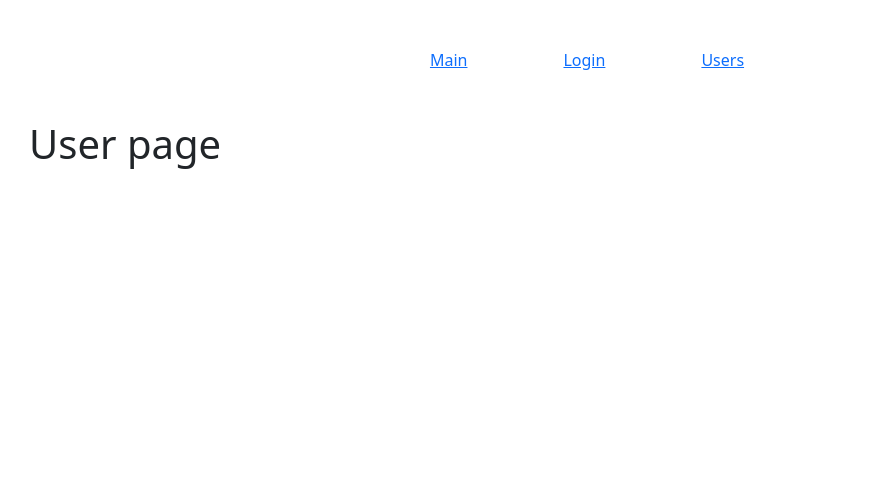
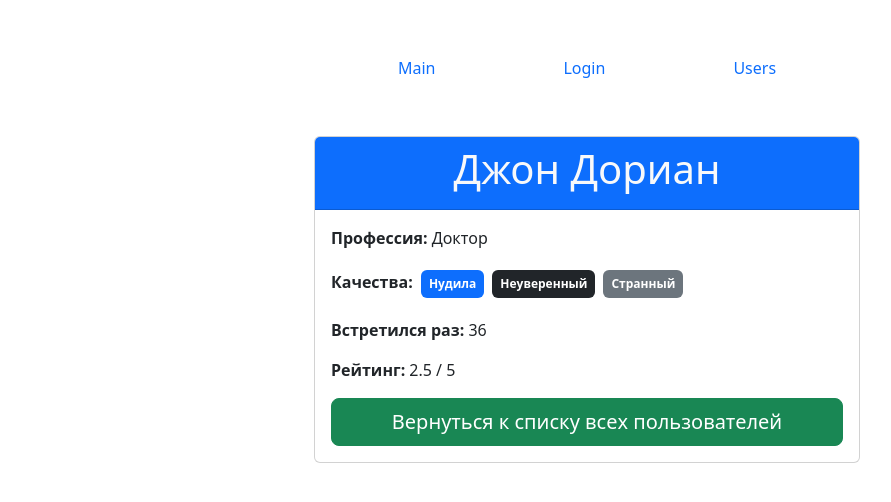
Before and after one commit to ruslangaifutdinov/fast-company, a React (Create React App) app: page /users/67rdca3eeb7f6fgeed471815 in a window 1280 px wide. Shown: the top 502 px of the page, without its empty margins (53-944 px from the left). Built offline with nearby package versions, Linux system fonts and the light colour scheme.

Commit message:
add user, add Link for user, fixed: pagination when delete users by last table

```diff
--- a/src/app/components/users.jsx
+++ b/src/app/components/users.jsx
@@ -16,6 +16,7 @@ const Users = () => {
     const [sortBy, setSortBy] = useState({ iter: "name", order: "asc" });
     const [users, setUsers] = useState();
     let userCrop = 0;
+    let sortedUsers = {};
 
     useEffect(() => {
         api.users.fetchAll().then((data) => {
@@ -37,7 +38,7 @@ const Users = () => {
         if (userCrop.length === 0 && currentPage !== 1) {
             setCurrentPage((prevIndex) => prevIndex - 1);
         }
-    }, [userCrop]);
+    }, [sortedUsers]);
 
     const handleDelete = (userID) => {
         setUsers(users.filter((user) => user._id !== userID));
@@ -73,7 +74,7 @@ const Users = () => {
         : users;
 
     const count = filteredUsers.length;
-    const sortedUsers = _.orderBy(filteredUsers, [sortBy.path], [sortBy.order]);
+    sortedUsers = _.orderBy(filteredUsers, [sortBy.path], [sortBy.order]);
     userCrop = paginate(sortedUsers, currentPage, pageSize);
 
     const clearFilter = () => {
--- a/src/app/components/usersTable.jsx
+++ b/src/app/components/usersTable.jsx
@@ -9,7 +9,10 @@ const UsersTable = ({ users, onSort, selectedSort, onBookmark, onDelete }) => {
     const columns = {
         name: {
             path: "name",
-            name: "Имя"
+            name: "Имя",
+            component: (user) => (
+                <Link to={`/users/${user._id}`}>{user.name}</Link>
+            )
         },
         qualities: {
             name: "Качества",
--- a/src/app/layouts/navbar.jsx
+++ b/src/app/layouts/navbar.jsx
@@ -1,17 +1,45 @@
-import React from "react";
+import { React, useState } from "react";
 import { Link } from "react-router-dom";
 
 const NavBar = () => {
+    const [active, setActive] = useState();
+
+    const handleActive = (navLink) => {
+        setActive(navLink);
+    };
+
+    const renderActive = (navLink) => {
+        return "nav-link " + (active === navLink ? "active" : "");
+    };
+
     return (
-        <ul className="nav justify-content-center">
-            <li className="nav-item m-5">
-                <Link to="/">Main</Link>
+        <ul className="nav nav-pills justify-content-center">
+            <li className="nav-item active m-5">
+                <Link
+                    className={renderActive("main")}
+                    onClick={() => handleActive("main")}
+                    to="/"
+                >
+                    Main
+                </Link>
             </li>
             <li className="nav-item m-5">
-                <Link to="/login">Login</Link>
+                <Link
+                    className={renderActive("login")}
+                    onClick={() => handleActive("login")}
+                    to="/login"
+                >
+                    Login
+                </Link>
             </li>
             <li className="nav-item m-5">
-                <Link to="/users">Users</Link>
+                <Link
+                    className={renderActive("users")}
+                    onClick={() => handleActive("users")}
+                    to="/users"
+                >
+                    Users
+                </Link>
             </li>
         </ul>
     );
--- a/src/app/layouts/user.jsx
+++ b/src/app/layouts/user.jsx
@@ -1,7 +1,60 @@
-import React from "react";
+import { React, useEffect, useState } from "react";
+import { useHistory, useParams } from "react-router-dom";
+import api from "../api/index";
+import QualitiesList from "../components/qualitiesList";
+import Loader from "./loader";
 
 const User = () => {
-    return <h1>User page</h1>;
+    const params = useParams();
+    const history = useHistory();
+    const [user, setUser] = useState();
+
+    useEffect(() => {
+        api.users.getById(params.userId).then((data) => {
+            setUser(data);
+        });
+    }, []);
+
+    const handleReturns = () => history.replace("/users");
+
+    if (user) {
+        return (
+            <div className="row">
+                <div className="col-sm-10 offset-sm-1 col-md-8 offset-md-2 col-lg-6 offset-lg-3 text-start">
+                    <div className="card">
+                        <div className="card-header bg-primary">
+                            <h1 className="mg-clear text-lg-center text-light">
+                                {user.name}
+                            </h1>
+                        </div>
+                        <div className="card-body">
+                            <p>
+                                <b>Профессия:</b> {user.profession.name}
+                            </p>
+                            <p>
+                                <b>Качества:</b>{" "}
+                                {<QualitiesList qualities={user.qualities} />}
+                            </p>
+                            <p>
+                                <b>Встретился раз: </b>
+                                {user.completedMeetings}
+                            </p>
+                            <p>
+                                <b>Рейтинг: </b> {user.rate} / 5
+                            </p>
+                            <button
+                                className="btn btn-lg w-100 btn-success"
+                                onClick={() => handleReturns()}
+                            >
+                                Вернуться к списку всех пользователей
+                            </button>
+                        </div>
+                    </div>
+                </div>
+            </div>
+        );
+    }
+    return <Loader />;
 };
 
 export default User;
```
